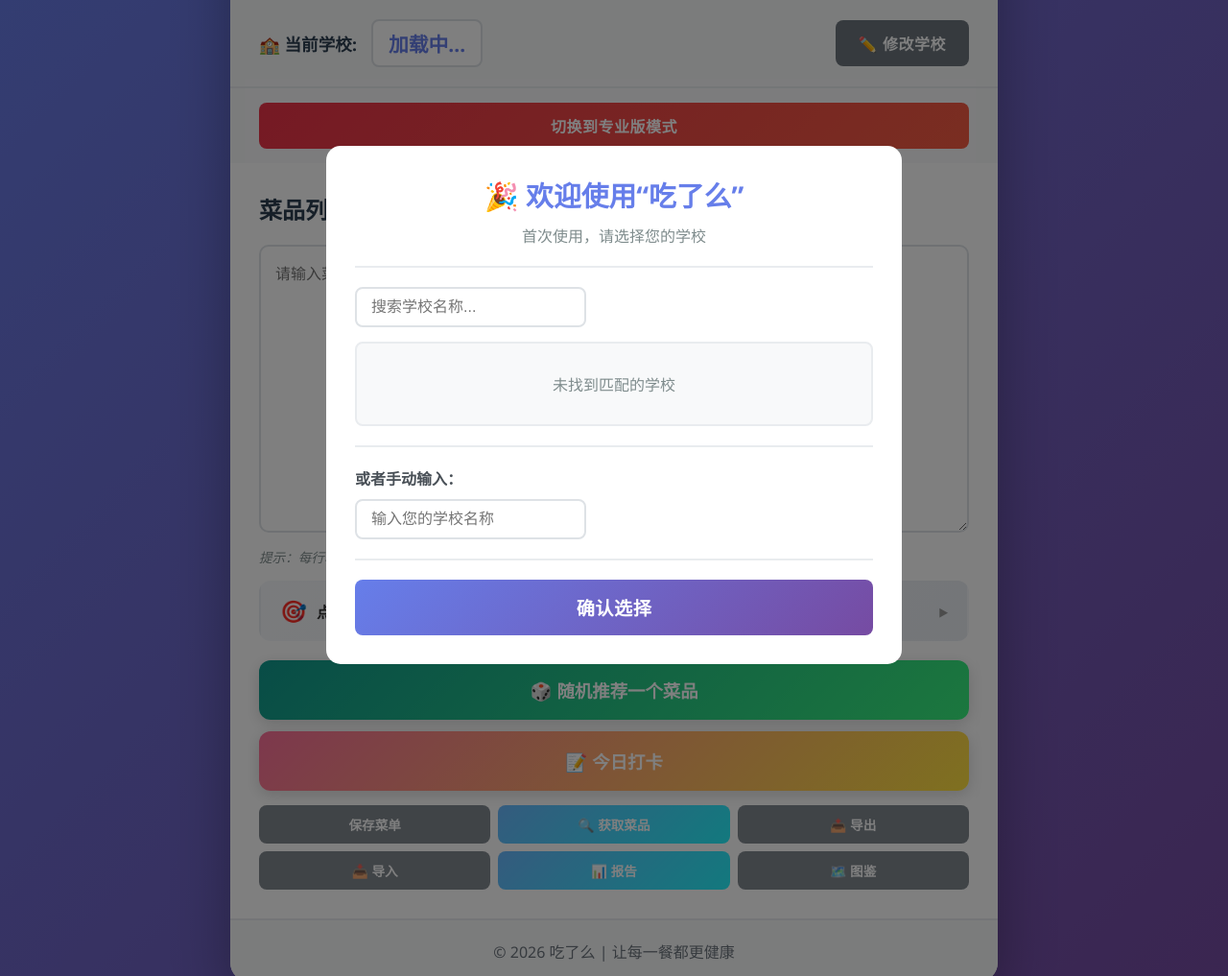
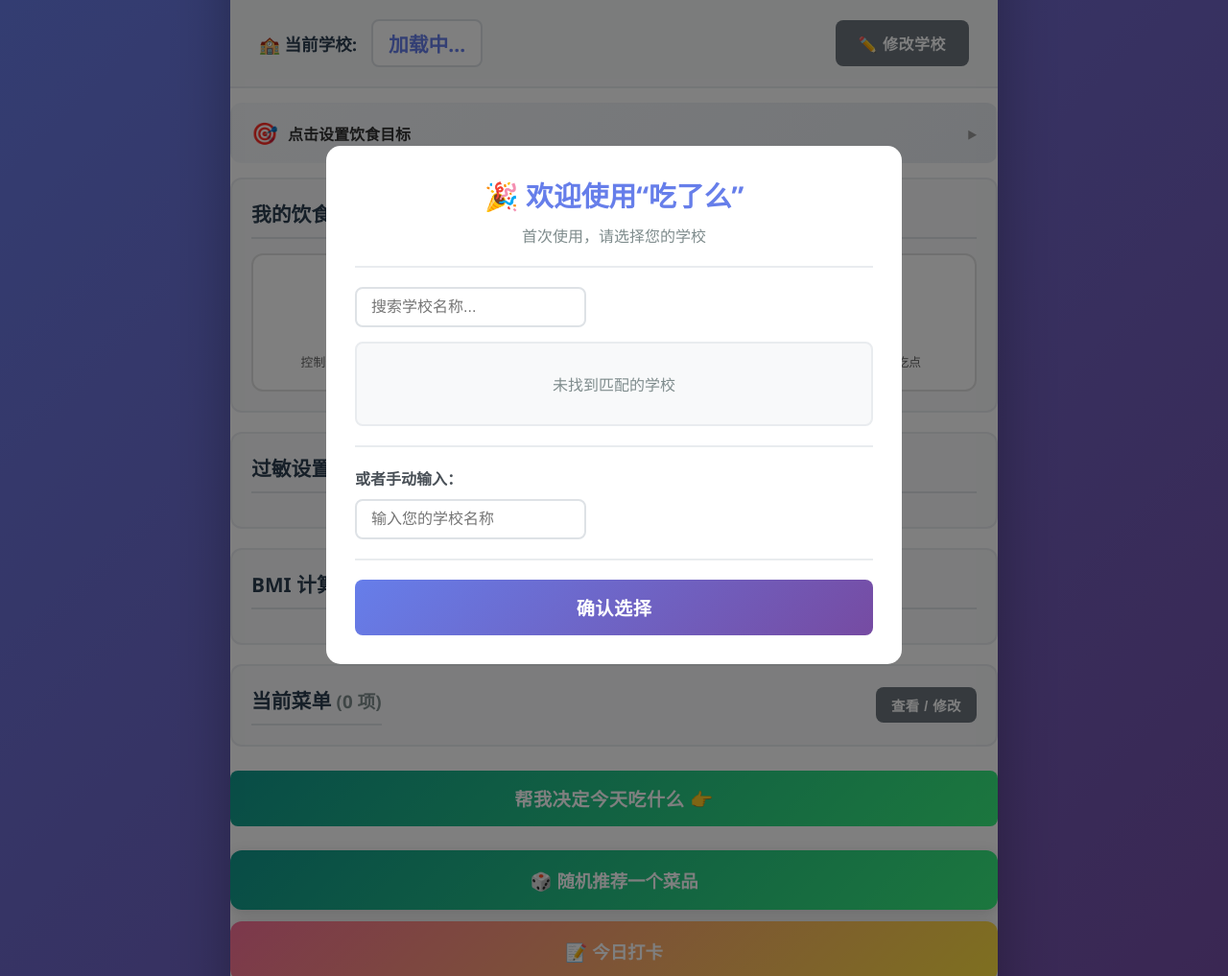
Before and after one commit to yu23600/start, a Flask app: page / in a window 1280 px wide. Shown: the part 173-1190 px from the top of the page at 96% size. Run offline with Flask 3, Linux system fonts and the light colour scheme.

Commit message:
refactor: 移除专业模式，统一界面布局
- 去掉简洁/专业模式切换，所有功能合并到单一视图
- 保留过敏设置（折叠面板）和 BMI 计算器（折叠面板）
- 新增菜单查看/编辑弹窗，替换原来的常驻 textarea
- 清理 toggleMode、startNutritionTips、saveMenu 等废弃代码

```diff
--- a/chimei/web_app/static/script.js
+++ b/chimei/web_app/static/script.js
@@ -1,6 +1,5 @@
 // ========== 全局变量 ==========
 let currentSchool = '';
-let isAdvancedMode = false;
 let inputModalCallback = null;
 let universitiesList = []; // 大学列表
 let selectedSchool = null; // 向导中选中的学校
@@ -14,21 +13,15 @@ let schoolMenuItems = [];
 document.addEventListener('DOMContentLoaded', function() {
     loadUniversitiesList(); // 加载大学列表
     checkFirstTimeUse(); // 检查是否首次使用
-    setupEventListeners();
     loadAllergies(); // 恢复过敏设置
     loadUserGoal(); // 加载用户目标
-    startNutritionTips();
 });
 
 function setupEventListeners() {
-    // 回车键事件
+    // 回车键触发智能推荐
     document.addEventListener('keypress', function(e) {
         if (e.key === 'Enter') {
-            if (isAdvancedMode) {
-                smartRecommend();
-            } else {
-                randomRecommend();
-            }
+            smartRecommend();
         }
     });
 }
@@ -105,44 +98,6 @@ async function loadMenu() {
     }
 }
 
-async function saveMenu() {
-    if (!currentSchool) {
-        showNotification('请先选择一个学校！', 'warning');
-        return;
-    }
-
-    const menu = document.getElementById('menuText').value.trim();
-
-    if (!menu) {
-        if (!confirm('菜单内容为空，确定要保存吗？')) {
-            return;
-        }
-    }
-
-    try {
-        const response = await fetch(`/api/menu/${encodeURIComponent(currentSchool)}`, {
-            method: 'POST',
-            headers: {
-                'Content-Type': 'application/json'
-            },
-            body: JSON.stringify({ menu: menu })
-        });
-
-        const data = await response.json();
-
-        if (data.success) {
-            document.getElementById('menuText').value = data.menu;
-            document.getElementById('itemCount').textContent = `(${data.count} 项)`;
-            showNotification(`菜单已成功保存到 ${currentSchool}！`, 'success');
-        } else {
-            showNotification(data.message, 'error');
-        }
-    } catch (error) {
-        console.error('保存菜单失败:', error);
-        showNotification('保存菜单失败', 'error');
-    }
-}
-
 function showAddSchoolDialog() {
     showInputDialog(
         '添加新学校',
@@ -246,24 +201,103 @@ function showRenameSchoolDialog() {
     );
 }
 
-// ========== 模式切换 ==========
-function toggleMode() {
-    const simpleMode = document.getElementById('simpleMode');
-    const advancedMode = document.getElementById('advancedMode');
-    const toggleBtn = document.getElementById('modeToggleBtn');
-
-    if (isAdvancedMode) {
-        // 切换回简洁模式
-        simpleMode.classList.add('active');
-        advancedMode.classList.remove('active');
-        toggleBtn.textContent = '切换到专业版模式';
-        isAdvancedMode = false;
+// ========== BMI 计算器 ==========
+function toggleBmiPanel() {
+    const panel = document.getElementById('bmiPanel');
+    const icon = document.getElementById('bmiToggleIcon');
+    if (panel.style.display === 'none') {
+        panel.style.display = 'block';
+        icon.textContent = '▼';
     } else {
-        // 切换到专业模式
-        simpleMode.classList.remove('active');
-        advancedMode.classList.add('active');
-        toggleBtn.textContent = '切换回简洁模式';
-        isAdvancedMode = true;
+        panel.style.display = 'none';
+        icon.textContent = '▶';
+    }
+}
+
+function calculateBMI() {
+    const height = parseFloat(document.getElementById('heightInput').value);
+    const weight = parseFloat(document.getElementById('weightInput').value);
+    const resultEl = document.getElementById('bmiResult');
+
+    if (!height || !weight || height <= 0 || weight <= 0) {
+        resultEl.textContent = '请输入有效的身高和体重';
+        resultEl.style.color = '#e74c3c';
+        return;
+    }
+
+    const bmi = weight / ((height / 100) ** 2);
+    let category = '';
+    let color = '';
+
+    if (bmi < 18.5) {
+        category = '偏瘦';
+        color = '#3498db';
+    } else if (bmi < 24) {
+        category = '正常';
+        color = '#27ae60';
+    } else if (bmi < 28) {
+        category = '超重';
+        color = '#f39c12';
+    } else {
+        category = '肥胖';
+        color = '#e74c3c';
+    }
+
+    resultEl.innerHTML = `BMI: <strong>${bmi.toFixed(1)}</strong> — <span style="color:${color}">${category}</span>`;
+    resultEl.style.color = '#333';
+}
+
+// ========== 菜单编辑器 ==========
+function showMenuEditor() {
+    if (!currentSchool) {
+        showNotification('请先选择一个学校！', 'warning');
+        return;
+    }
+    const menuText = document.getElementById('menuText');
+    document.getElementById('menuEditText').value = menuText ? menuText.value : '';
+    document.getElementById('menuEditorModal').classList.add('show');
+}
+
+function closeMenuEditor() {
+    document.getElementById('menuEditorModal').classList.remove('show');
+}
+
+async function saveMenuFromEditor() {
+    if (!currentSchool) {
+        showNotification('请先选择一个学校！', 'warning');
+        return;
+    }
+
+    const menu = document.getElementById('menuEditText').value.trim();
+
+    if (!menu) {
+        if (!confirm('菜单内容为空，确定要保存吗？')) return;
+    }
+
+    try {
+        const response = await fetch(`/api/menu/${encodeURIComponent(currentSchool)}`, {
+            method: 'POST',
+            headers: { 'Content-Type': 'application/json' },
+            body: JSON.stringify({ menu: menu })
+        });
+
+        const data = await response.json();
+
+        if (data.success) {
+            // 同步到隐藏的 textarea
+            const menuText = document.getElementById('menuText');
+            if (menuText) menuText.value = data.menu;
+            document.getElementById('itemCount').textContent = `(${data.count} 项)`;
+            // 更新 schoolMenuItems
+            schoolMenuItems = data.menu.split('\n').map(s => s.trim()).filter(s => s);
+            showNotification(`菜单已保存！`, 'success');
+            closeMenuEditor();
+        } else {
+            showNotification(data.message, 'error');
+        }
+    } catch (error) {
+        console.error('保存菜单失败:', error);
+        showNotification('保存菜单失败', 'error');
     }
 }
 
@@ -513,27 +547,6 @@ function toggleAllergyPanel() {
         panel.style.display = 'none';
         icon.textContent = '▶';
     }
-}
-
-// ========== 营养提示 ==========
-function startNutritionTips() {
-    const tips = [
-        "💡 选择困难？输入身高体重，让系统为你决定吃什么！",
-        "🥗 均衡饮食：每餐尽量包含蛋白质、蔬菜和主食",
-        "💧 每天喝足8杯水，保持身体水分平衡",
-        "🍎 一天一苹果，医生远离我 - 适当补充水果",
-        "🏃‍♂️ 饭后散步10分钟，有助于消化",
-        "😴 充足睡眠对新陈代谢至关重要",
-        "🍚 主食选择杂粮饭，营养更全面",
-        "🍵 饭后半小时再喝茶，避免影响铁吸收"
-    ];
-
-    let currentIndex = 0;
-
-    setInterval(() => {
-        currentIndex = (currentIndex + 1) % tips.length;
-        document.getElementById('nutritionTip').textContent = tips[currentIndex];
-    }, 30000);
 }
 
 // ========== 弹窗工具 ==========
--- a/chimei/web_app/templates/index.html
+++ b/chimei/web_app/templates/index.html
@@ -28,28 +28,8 @@
             </div>
         </div>
 
-        <!-- 模式切换 -->
-        <div class="mode-toggle">
-            <button id="modeToggleBtn" onclick="toggleMode()" class="btn btn-toggle">
-                切换到专业版模式
-            </button>
-        </div>
-
-        <!-- 简洁模式 -->
-        <div id="simpleMode" class="mode-content active">
-            <div class="menu-section">
-                <div class="section-header">
-                    <h2>菜品列表</h2>
-                    <span id="itemCount" class="item-count">(0 项)</span>
-                </div>
-
-                <textarea
-                    id="menuText"
-                    class="menu-textarea"
-                    placeholder="请输入菜品，每行一个菜品，或用逗号分隔多个菜品"
-                ></textarea>
-
-                <p class="hint">提示：每行输入一个菜品，或用逗号/空格分隔多个菜品</p>
+        <!-- 隐藏的菜单数据存储 -->
+        <textarea id="menuText" style="display:none;"></textarea>
 
         <!-- 目标状态条 -->
         <div class="goal-status-bar" id="goalStatusBar" onclick="showGoalSwitcher()">
@@ -58,32 +38,7 @@
             <span class="goal-status-arrow">▶</span>
         </div>
 
-                <!-- 主要操作：随机推荐 + 打卡 -->
-                <div class="primary-actions">
-                    <button onclick="randomRecommend()" class="btn btn-success btn-primary-action">
-                        🎲 随机推荐一个菜品
-                    </button>
-                    <button onclick="showMealCheckin()" class="btn btn-warning btn-primary-action">
-                        📝 今日打卡
-                    </button>
-                </div>
-
-                <!-- 次要操作 -->
-                <div class="secondary-actions">
-                    <button onclick="saveMenu()" class="btn btn-secondary btn-small-action">保存菜单</button>
-                    <button onclick="showDishFetcher()" class="btn btn-info btn-small-action">🔍 获取菜品</button>
-                    <button onclick="exportData()" class="btn btn-secondary btn-small-action">📤 导出</button>
-                    <button onclick="document.getElementById('importFileInput').click()" class="btn btn-secondary btn-small-action">📥 导入</button>
-                    <button onclick="showWeeklyReport()" class="btn btn-info btn-small-action">📊 报告</button>
-                    <button onclick="showGallery()" class="btn btn-secondary btn-small-action">🗺️ 图鉴</button>
-                    <input type="file" id="importFileInput" accept=".json" style="display:none;" onchange="importData(event)">
-                </div>
-            </div>
-        </div>
-
-        <!-- 专业模式 -->
-        <div id="advancedMode" class="mode-content">
-            <!-- 目标选择 -->
+        <!-- 目标选择卡片 -->
         <div class="section-card">
             <h3 class="section-title">我的饮食目标</h3>
             <div class="goal-cards" id="goalCards">
@@ -126,20 +81,61 @@
             </div>
         </div>
 
-            <!-- 智能推荐按钮 -->
+        <!-- BMI 计算器 -->
+        <div class="section-card">
+            <h3 class="section-title" onclick="toggleBmiPanel()" style="cursor:pointer;">
+                BMI 计算器 <span id="bmiToggleIcon" style="font-size:0.8em;">▶</span>
+            </h3>
+            <div id="bmiPanel" style="display:none;">
+                <div class="form-row">
+                    <div class="form-group">
+                        <label for="heightInput">身高(cm):</label>
+                        <input type="number" id="heightInput" class="form-control" placeholder="例如: 170" step="0.1">
+                    </div>
+                    <div class="form-group">
+                        <label for="weightInput">体重(kg):</label>
+                        <input type="number" id="weightInput" class="form-control" placeholder="例如: 60" step="0.1">
+                    </div>
+                    <button onclick="calculateBMI()" class="btn btn-small" style="align-self:flex-end;">计算</button>
+                </div>
+                <div id="bmiResult" class="bmi-result">BMI: 未计算</div>
+                <p class="hint">标准: 18.5-24正常, &lt;18.5偏瘦, ≥24偏胖</p>
+            </div>
+        </div>
+
+        <!-- 菜单查看/修改 -->
+        <div class="section-card">
+            <div style="display:flex;align-items:center;justify-content:space-between;">
+                <h3 class="section-title" style="margin:0;">当前菜单 <span id="itemCount" class="item-count">(0 项)</span></h3>
+                <button onclick="showMenuEditor()" class="btn btn-secondary btn-small">查看 / 修改</button>
+            </div>
+        </div>
+
+        <!-- 智能推荐 -->
         <div class="action-section">
             <button onclick="smartRecommend()" class="btn btn-success btn-large">
                 帮我决定今天吃什么 👉
             </button>
         </div>
 
-            <!-- 营养提示 -->
-            <div class="section-card tip-card">
-                <h3 class="section-title">智能饮食小贴士</h3>
-                <p id="nutritionTip" class="tip-text">
-                    选好你的饮食目标，点击"帮我决定今天吃什么"获得个性化推荐
-                </p>
+        <!-- 主要操作 -->
+        <div class="primary-actions">
+            <button onclick="randomRecommend()" class="btn btn-success btn-primary-action">
+                🎲 随机推荐一个菜品
+            </button>
+            <button onclick="showMealCheckin()" class="btn btn-warning btn-primary-action">
+                📝 今日打卡
+            </button>
         </div>
+
+        <!-- 次要操作 -->
+        <div class="secondary-actions">
+            <button onclick="showDishFetcher()" class="btn btn-info btn-small-action">🔍 获取菜品</button>
+            <button onclick="exportData()" class="btn btn-secondary btn-small-action">📤 导出</button>
+            <button onclick="document.getElementById('importFileInput').click()" class="btn btn-secondary btn-small-action">📥 导入</button>
+            <button onclick="showWeeklyReport()" class="btn btn-info btn-small-action">📊 报告</button>
+            <button onclick="showGallery()" class="btn btn-secondary btn-small-action">🗺️ 图鉴</button>
+            <input type="file" id="importFileInput" accept=".json" style="display:none;" onchange="importData(event)">
         </div>
 
         <!-- 结果弹窗 -->
@@ -364,6 +360,20 @@
             </div>
         </div>
 
+        <!-- 菜单查看/编辑弹窗 -->
+        <div id="menuEditorModal" class="modal">
+            <div class="modal-content" style="max-width: 600px; max-height: 85vh; overflow-y: auto;">
+                <span class="close-btn" onclick="closeMenuEditor()">&times;</span>
+                <h2 style="color: #667eea; margin-bottom: 15px; text-align: center;">📋 编辑菜单</h2>
+                <p class="hint" style="text-align:center;">每行一个菜品，或用逗号/空格分隔</p>
+                <textarea id="menuEditText" class="menu-textarea" style="min-height:300px;" placeholder="请输入菜品列表..."></textarea>
+                <div style="display:flex;gap:10px;justify-content:center;margin-top:15px;">
+                    <button onclick="saveMenuFromEditor()" class="btn btn-primary btn-large">💾 保存</button>
+                    <button onclick="closeMenuEditor()" class="btn btn-secondary btn-large">取消</button>
+                </div>
+            </div>
+        </div>
+
         <!-- 高校食堂图鉴弹窗 -->
         <div id="galleryModal" class="modal">
             <div class="modal-content gallery-modal-content">
```
Lines whose indentation alone changed are shown as unchanged.
